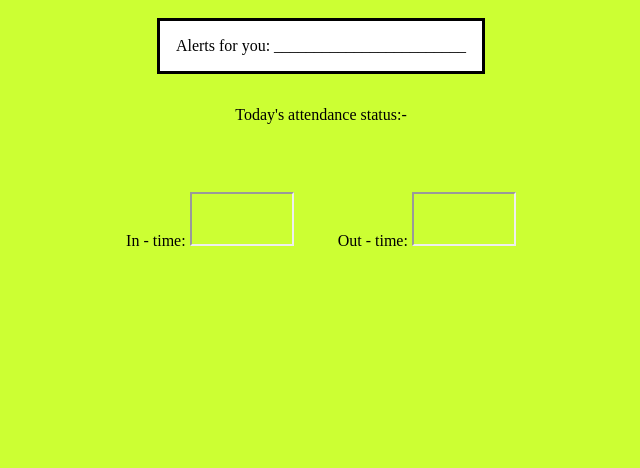
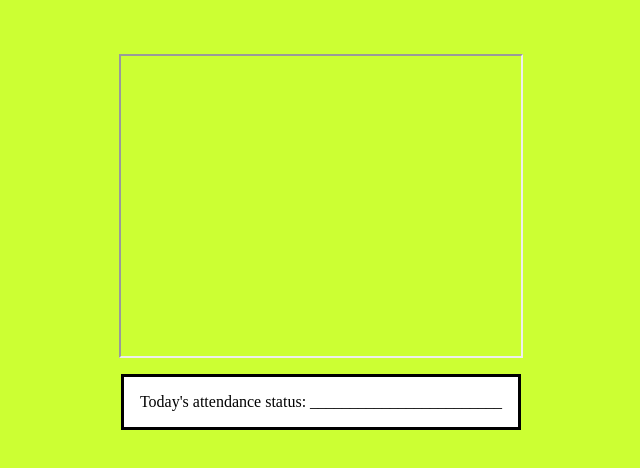
Before and after one commit to gauravk21/Automatic-Attendance-system-using-face-recognition, a website: page user_home.html in a window 1280 px wide. Shown: the part 48-516 px from the top of the page, without its empty margins (319-959 px from the left). Drawn offline with Linux system fonts and the light colour scheme.

Commit message:
Update user_home.html
changed code

```diff
--- a/user_home.html
+++ b/user_home.html
@@ -7,15 +7,15 @@
 <body bgcolor=CCFF33>
     <center>
         <h1>Welcome!</h1>
-        <dialog open>Alerts for you: ________________________</dialog>
-        <br><br><br><br>
-        <p>Today's attendance status:-</p>
+
     </center><br><br>
+    <center><iframe height="300" width="400" src="">  </iframe></center>
     <p>
         <center>
-            In - time:
+            <!-- In - time:
             <iframe height="50" width="100" src="">   </iframe> &nbsp;&nbsp;&nbsp;&nbsp;&nbsp;&nbsp;&nbsp;&nbsp;&nbsp; Out - time:
-            <iframe height="50" width="100" src="">   </iframe>
+            <iframe height="50" width="100" src="">   </iframe> -->
+            <dialog open>Today's attendance status: ________________________</dialog>
         </center>
     </p>
 </body>
```
